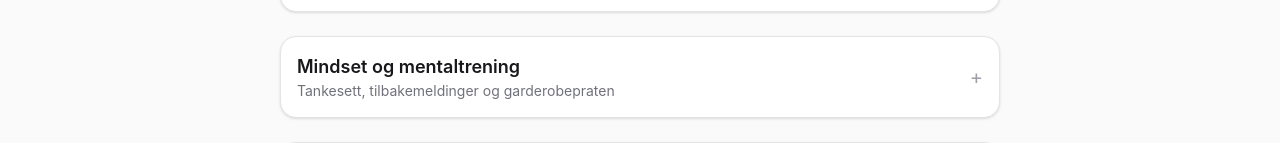
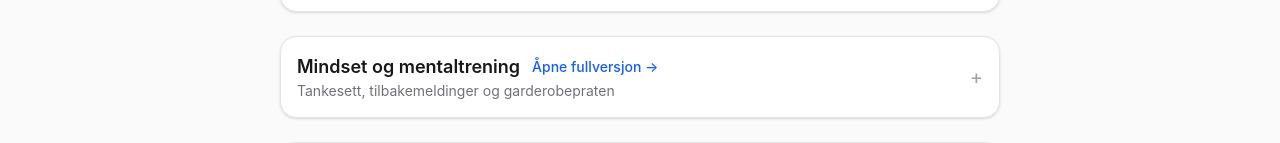
Before and after one commit to toro68/treninger, a Next.js app: page /kamp in a window 1280 px wide. Shown: the part 334-477 px from the top of the page. Built offline with nearby package versions, Linux system fonts and the light colour scheme.

Commit message:
Legger til /mindset side og oppdaterer MindsetSection

```diff
--- /dev/null
+++ b/src/app/mindset/page.tsx
@@ -0,0 +1,42 @@
+import fs from "node:fs/promises";
+import path from "node:path";
+import Link from "next/link";
+import type { Metadata } from "next";
+
+export const metadata: Metadata = {
+  title: "Mindset og mentaltrening",
+  description: "Fullversjon av mindset-notatene for trenere",
+};
+
+export default async function MindsetPage() {
+  const filePath = path.join(process.cwd(), "mindset.md");
+  const content = await fs.readFile(filePath, "utf-8");
+
+  return (
+    <div className="min-h-screen bg-zinc-50">
+      <header className="border-b border-zinc-200 bg-white/80 backdrop-blur">
+        <div className="mx-auto flex max-w-4xl items-center justify-between px-4 py-4 sm:px-6">
+          <div>
+            <p className="text-xs uppercase tracking-wide text-zinc-500">Ressurser</p>
+            <h1 className="text-2xl font-semibold text-zinc-900">Mindset og mentaltrening</h1>
+            <p className="text-sm text-zinc-500">Komplett notatbasert sammendrag fra mindset-foredraget</p>
+          </div>
+          <Link
+            href="/"
+            className="rounded-full border border-zinc-200 px-4 py-2 text-sm font-medium text-zinc-700 hover:bg-zinc-50"
+          >
+            ← Tilbake til øktplanlegger
+          </Link>
+        </div>
+      </header>
+
+      <main className="mx-auto max-w-4xl px-4 py-8 sm:px-6">
+        <article className="rounded-2xl border border-zinc-200 bg-white p-6 shadow-sm">
+          <pre className="whitespace-pre-wrap break-words font-sans text-sm leading-relaxed text-zinc-800">
+            {content}
+          </pre>
+        </article>
+      </main>
+    </div>
+  );
+}
--- a/src/components/MindsetSection.tsx
+++ b/src/components/MindsetSection.tsx
@@ -372,7 +372,18 @@ export const MindsetSection = () => {
         className="flex w-full items-center justify-between p-4 text-left"
       >
         <div>
-          <h3 className="text-lg font-semibold text-zinc-900">Mindset og mentaltrening</h3>
+          <div className="flex flex-col gap-1 sm:flex-row sm:items-center sm:gap-3">
+            <h3 className="text-lg font-semibold text-zinc-900">Mindset og mentaltrening</h3>
+            <a
+              href="/mindset"
+              onClick={(event) => event.stopPropagation()}
+              className="text-sm font-medium text-blue-600 underline-offset-2 hover:underline"
+              target="_blank"
+              rel="noopener noreferrer"
+            >
+              Åpne fullversjon →
+            </a>
+          </div>
           <p className="text-sm text-zinc-500">Tankesett, tilbakemeldinger og garderobepraten</p>
         </div>
         <span className="text-xl text-zinc-400">{isOpen ? "−" : "+"}</span>
```
